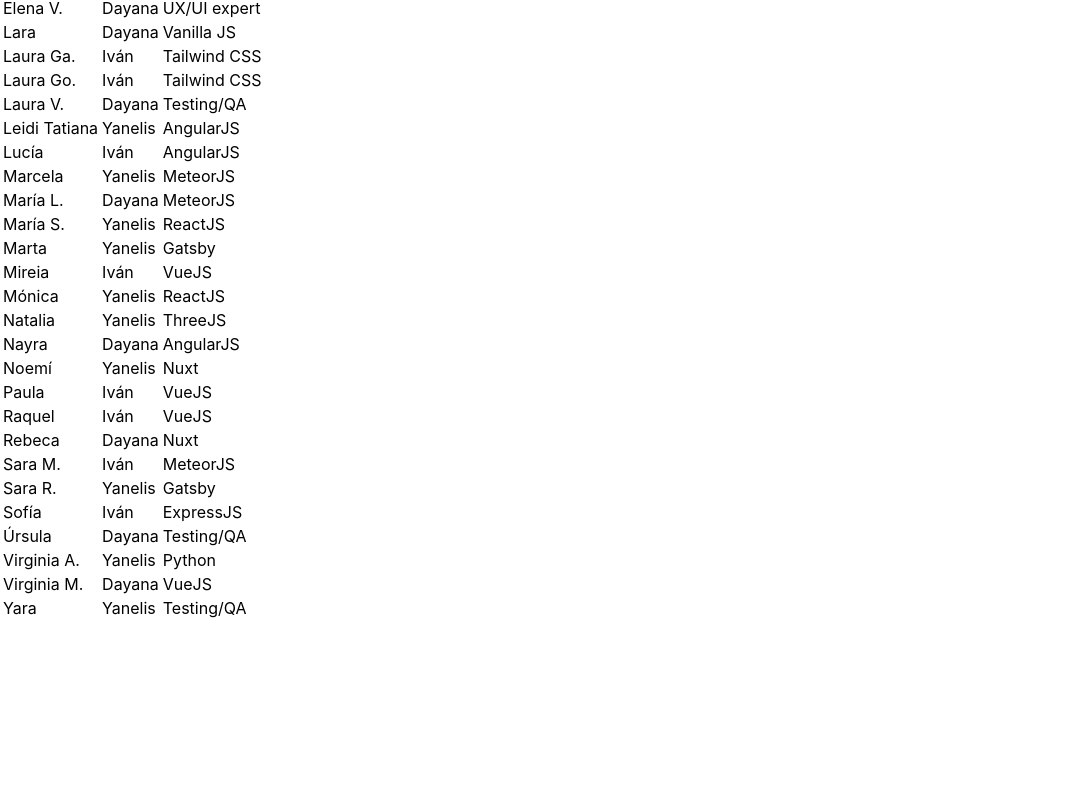
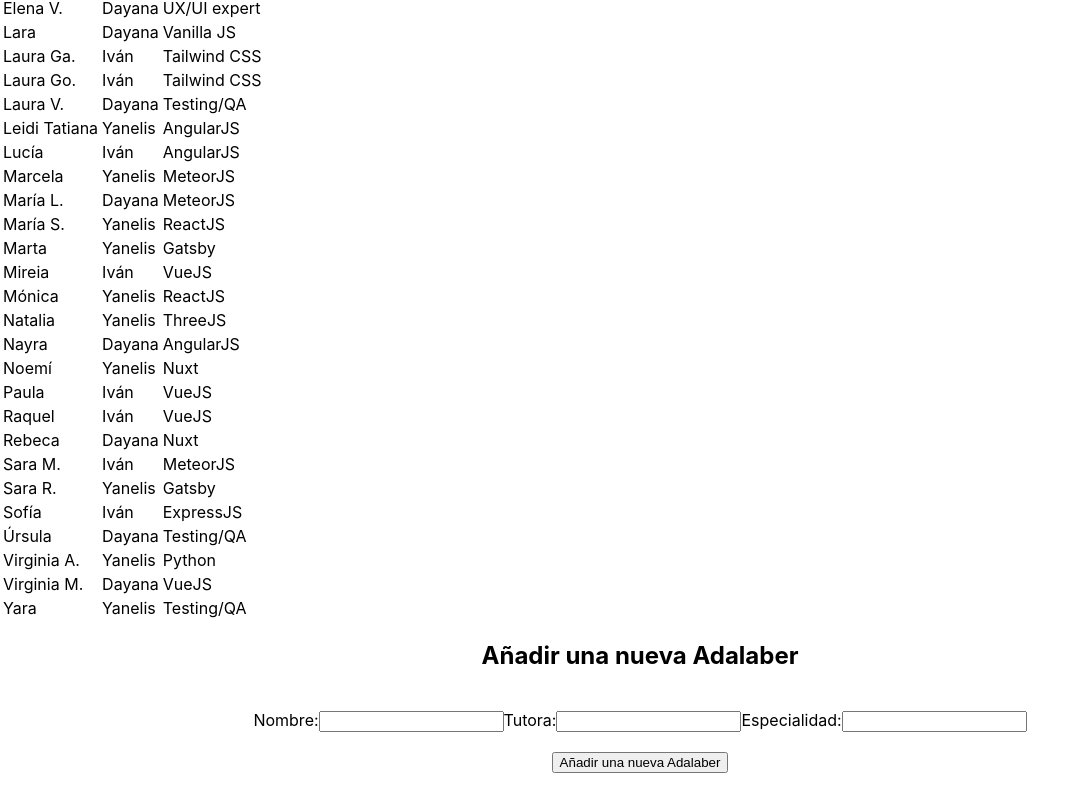
Before and after one commit to Adalab/modulo-3-evaluacion-intermedia-Aliripoll, a React (Create React App) app: page / in a window 1280 px wide. Shown: the part 423-1226 px from the top of the page, without its empty margins (0-1087 px from the left). Before the commit the page ends 1044 px from the top, so only its background shows below. Built offline with nearby package versions, Linux system fonts and the light colour scheme.

Commit message:
update new contact

```diff
--- a/src/components/App.js
+++ b/src/components/App.js
@@ -5,6 +5,17 @@ import { useState } from 'react';
 
 function App() {
   const [data, setData] = useState(contacts.results);
+  const  [newContact, setNewContact] = useState();
+
+   const handleNewContact = (ev) => {
+    setNewContact({...newContact, [ev.target.id]: ev.target.value});
+   };
+
+   const handleClick = (ev) => {
+    ev.preventDefault()
+    setData([...data, newContact]);
+   };
+
 
    const htmlData = data.map((oneContact, index) => {
     return (
@@ -33,6 +44,32 @@ function App() {
       {htmlData}
         </tbody>
       </table>
+      <section className='section'>
+        <h2>Añadir una nueva Adalaber</h2>
+        <form>
+          <label htmlFor="name">Nombre:</label>
+          <input
+           type="text"
+           name="name"
+           id="name"
+           onInput={handleNewContact} />
+          <label htmlFor="counselor">Tutora:</label>
+          <input
+          type="text"
+          name="counselor"
+          id="counselor"
+          onInput={handleNewContact}/>
+
+          <label htmlFor="speciality">Especialidad:</label>
+          <input
+          type="text"
+          name="speciality"
+          id="speciality"
+          onInput={handleNewContact} />
+        </form>
+        <button className='section__btn' onClick={handleClick}>Añadir una nueva Adalaber</button>
+
+      </section>
 
     </div>
   );
--- a/src/styles/App.scss
+++ b/src/styles/App.scss
@@ -1,3 +1,12 @@
 .header {
   background-color: aquamarine;
 }
+
+.section {
+  display: flex;
+  flex-direction: column;
+  align-items: center;
+  justify-content: center;
+  gap: 20px;
+  margin-bottom: 30px;
+}
```
